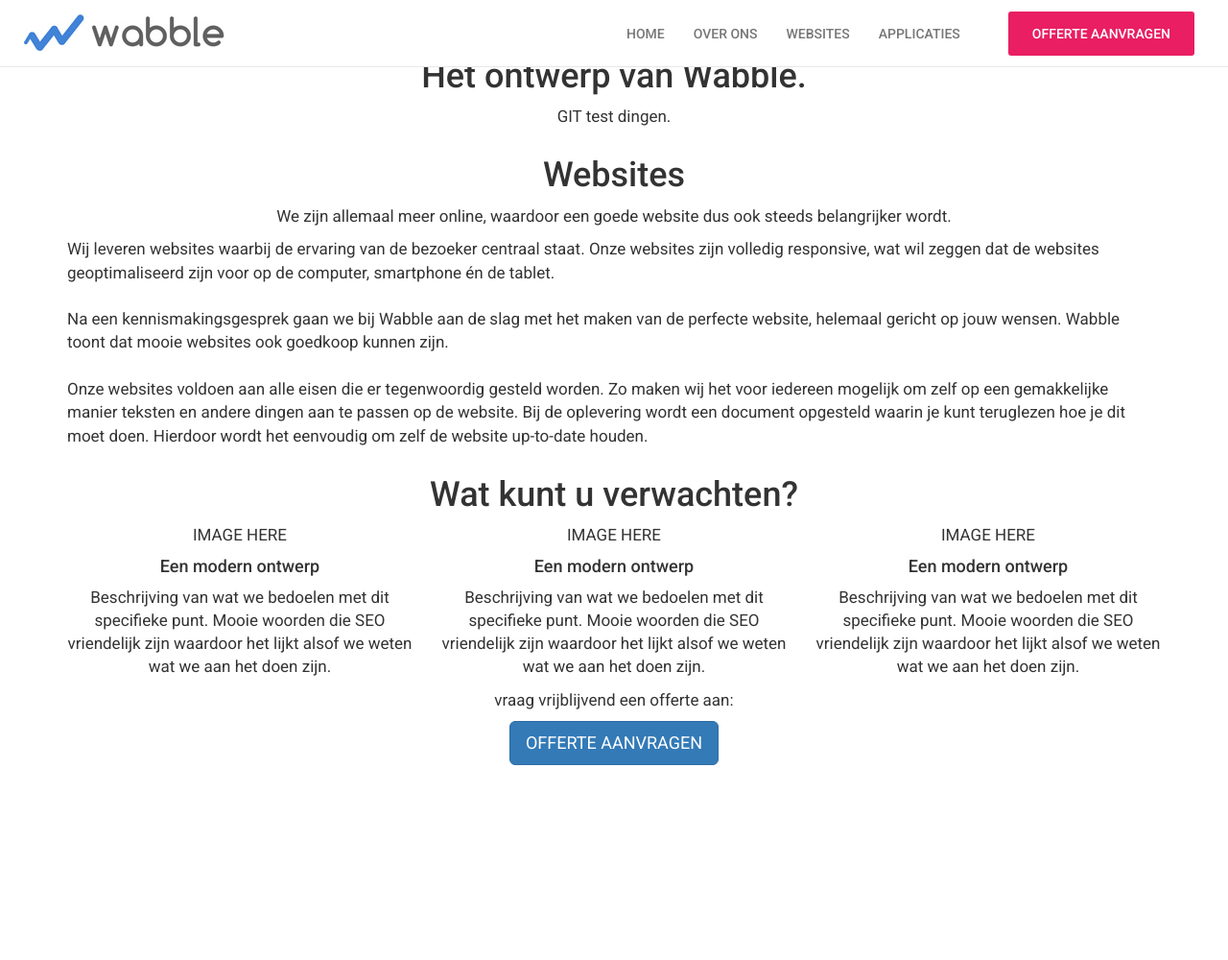
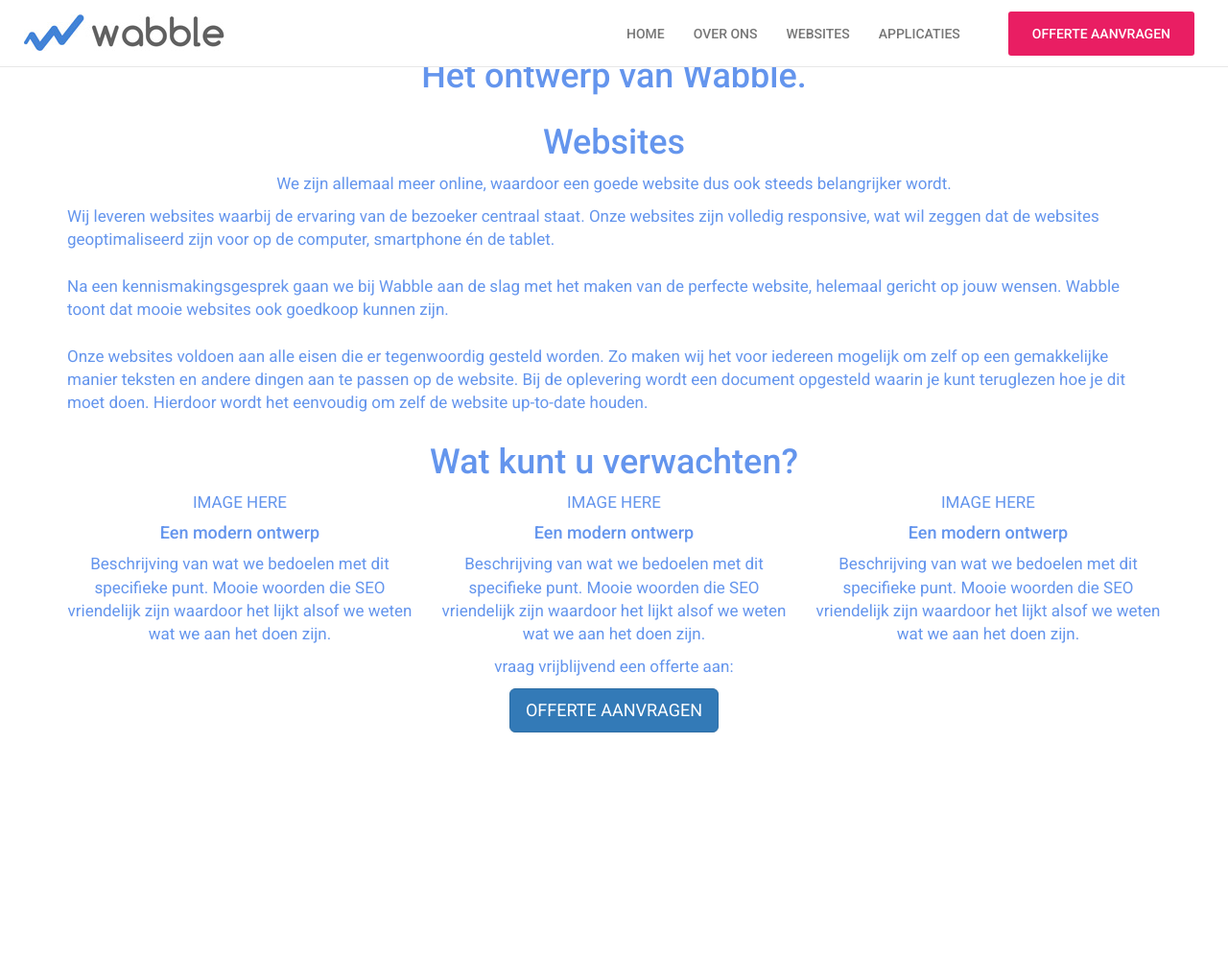
Before and after one commit to jwmvissering/Wabble-website, a PHP site: page /websites in a window 1280 px wide. Shown: the whole page at 96% size. Run offline with PHP 8.4, Linux system fonts and the light colour scheme; style sheets or scripts are compiled from the project's sources.

Commit message:
Gruntfile added, websites.scss added. Websites.php altered.

```diff
--- a/Gruntfile.js
+++ b/Gruntfile.js
@@ -12,7 +12,8 @@ module.exports = function(grunt) {
                 files: {
                     'css/style.css': 'scss/style.scss',
                     'css/home.css': 'scss/home.scss',
-                    'css/header.css': 'scss/header.scss'
+                    'css/header.css': 'scss/header.scss',
+                    'css/websites.css': 'scss/websites.scss'
                 }
             }
         }
--- /dev/null
+++ b/scss/websites.scss
@@ -0,0 +1,3 @@
+* {
+  color: cornflowerblue;
+}
--- a/websites.php
+++ b/websites.php
@@ -27,7 +27,6 @@
         <div class="row">
             <div clas="col-md-6">
                 <h1>Jouw visie. <br/> Het ontwerp van Wabble.</h1>
-                <p>GIT test dingen.</p>
             </div>
         </div>
     </div>
```
